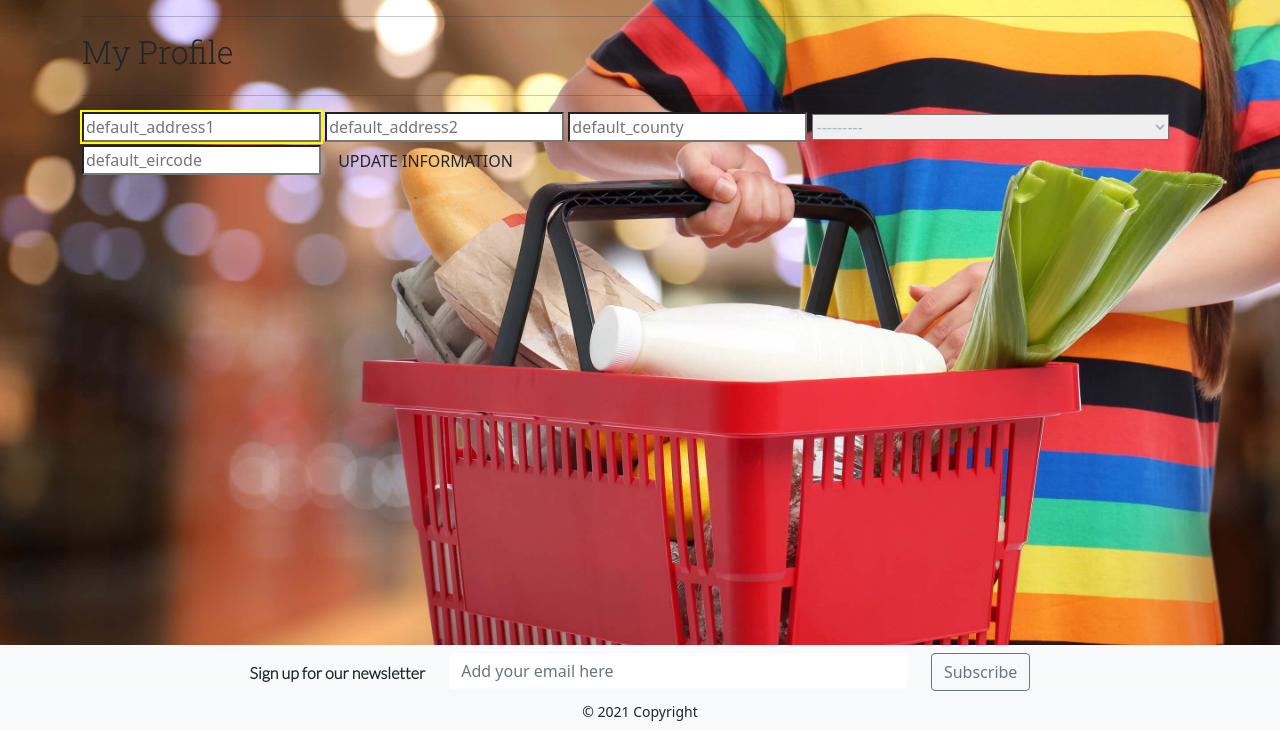
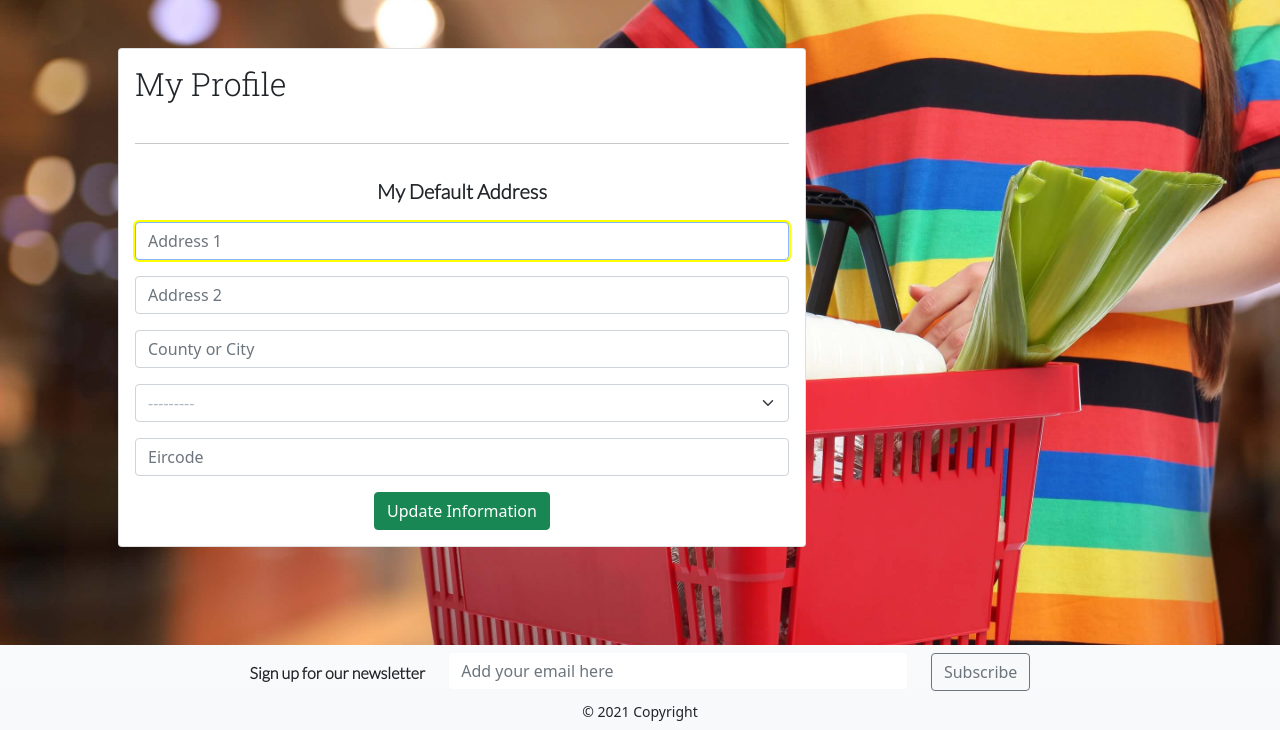
Before and after one commit to nandabritto/PP5, a Django app: template user_profile/templates/user_profile/profiles.html in a window 1280 px wide. Shown: the part 70-800 px from the top of the page. Run offline with Django 3.2, Linux system fonts and the light colour scheme; the template is opened without the code that fills it: values that come from a table or form of the project are taken from there, others are empty; some libraries are stand-ins or nearby versions.

Commit message:
Create style on profile html

```diff
--- a/user_profile/forms.py
+++ b/user_profile/forms.py
@@ -10,11 +10,11 @@ class UserProfileForm(forms.ModelForm):
     def __init__(self, *args, **kwargs):
         super().__init__(*args, **kwargs)
         placeholders = {
-            'default_address1': 'default_address1',
-            'default_address2': 'default_address2',
-            'default_county': 'default_county',
-            'default_country': 'default_country',
-            'default_eircode': 'default_eircode'
+            'default_address1': 'Address 1',
+            'default_address2': 'Address 2',
+            'default_county': 'County or City',
+            'default_country': 'Country',
+            'default_eircode': 'Eircode'
         }
 
         self.fields['default_address1'].widget.attrs['autofocus'] = True
@@ -25,5 +25,5 @@ class UserProfileForm(forms.ModelForm):
                 else:
                     placeholder = placeholders[field]
                 self.fields[field].widget.attrs['placeholder'] = placeholder
-            self.fields[field].widget.attrs['class'] = 'border-black rounded-0 profile-form-input'
+            # self.fields[field].widget.attrs['class'] = 'border-black rounded-0 profile-form-input'
             self.fields[field].label = False
--- a/user_profile/templates/user_profile/profiles.html
+++ b/user_profile/templates/user_profile/profiles.html
@@ -1,5 +1,6 @@
 {% extends "base.html" %}
 {% load static %}
+{% load crispy_forms_tags %}
 
 {% block extra_css %}
 <link rel="stylesheet" href="{% static 'css/profile.css' %}">
@@ -14,22 +15,25 @@
 {% endblock %}
 
 {% block content %}
-<div class="overlay"></div>
-<div class="container">
+<div class="container mt-5 px-5">
     <div class="row">
-        <div class="col">
-            <hr>
+        <div class="col-md-8">
+            <div class="card p-3">
+
+
                 <h2 class="logo-font mb-4">My Profile</h2>
                 <hr>
                 {{profile}}
 
-            <form class="mt-3" action="{% url 'profile' %}" method="POST" id="profile-update-form">
+                <form class="mt-3 text-center" action="{% url 'profile' %}" method="POST" id="profile-update-form">
                     {% csrf_token %}
-                {{ form }}
-                <button class="btn btn-black rounded-0 text-uppercase float-right">Update Information</button>
+                    <p class= "lead fw-bolder">My Default Address</p>
+                    {{ form|crispy}}
+                    <button class="btn btn-success ">Update Information</button>
                 </form>
 
                 {{ orders }}
+            </div>
         </div>
     </div>
 </div>
```
Lines whose indentation alone changed are shown as unchanged.
